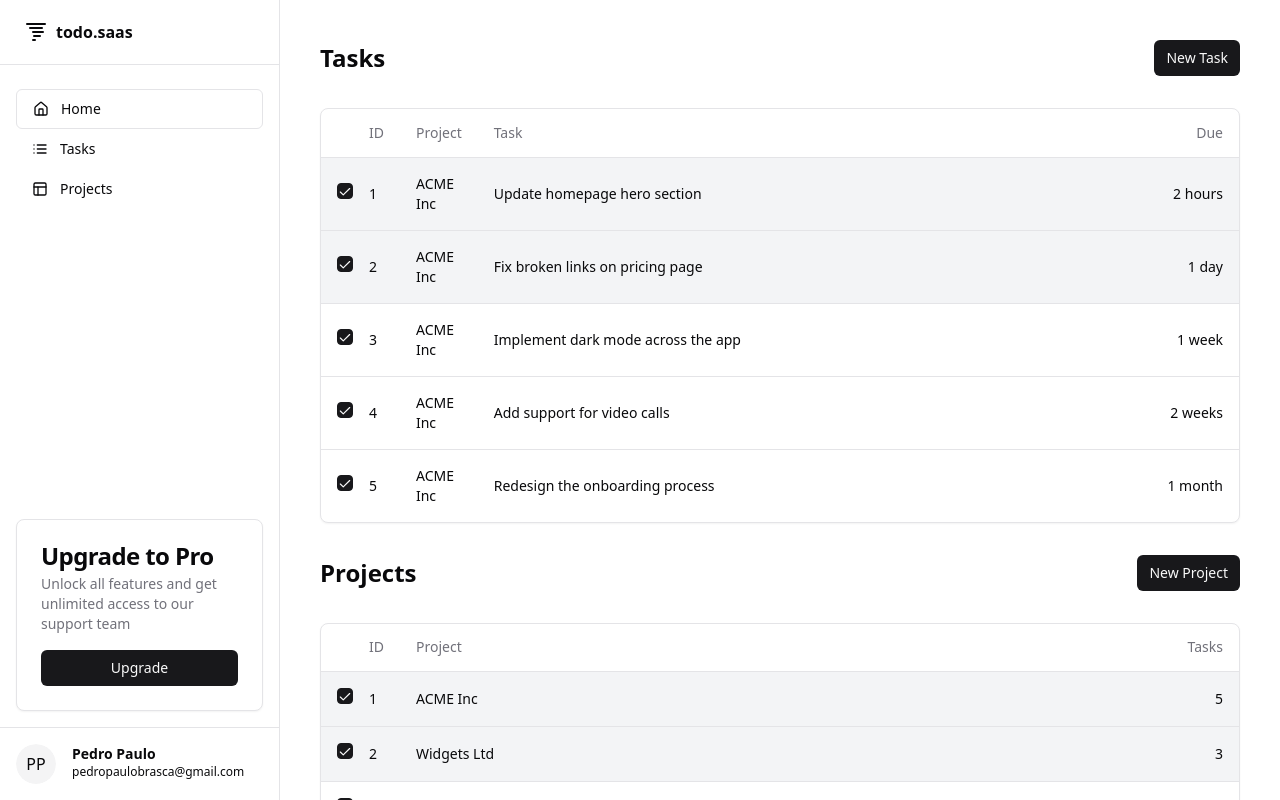
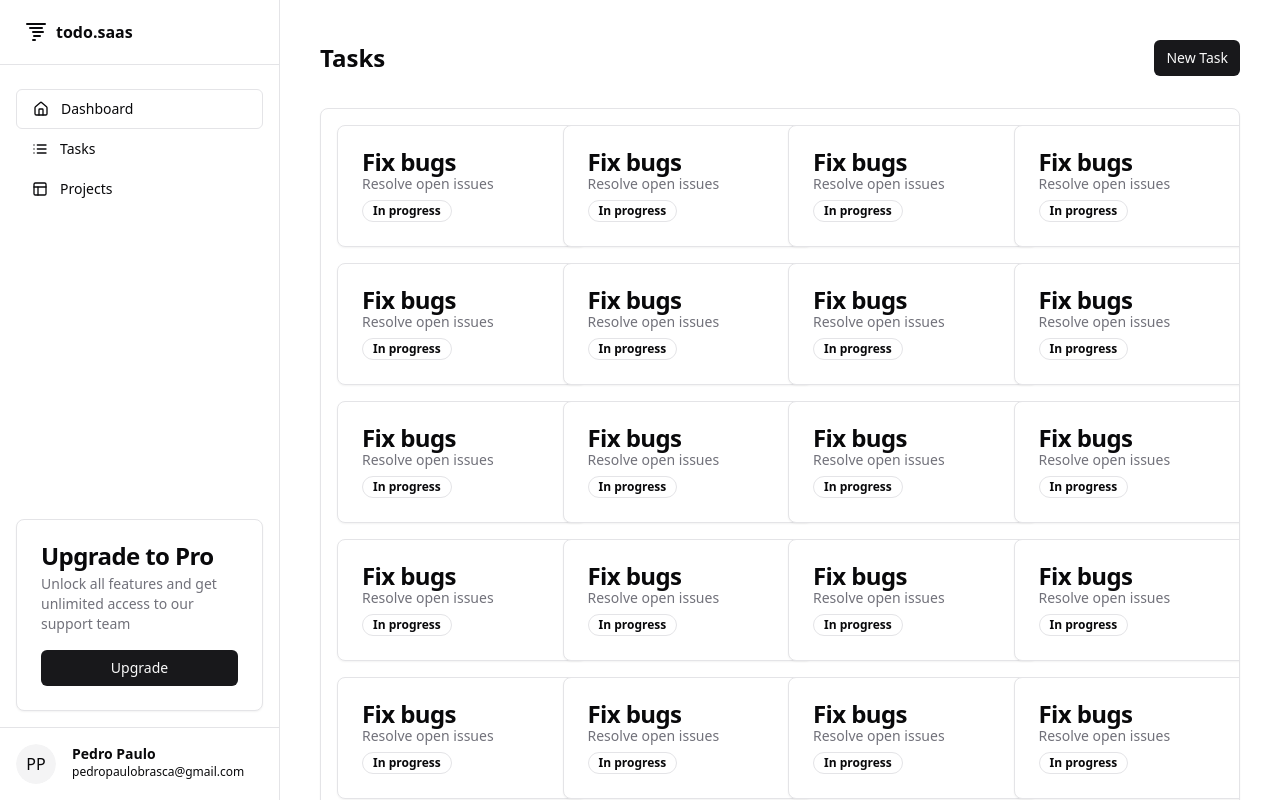
Before and after one commit to pedropaulobrasca/todo-saas-web, a React (Vite) app: page /app in a window 1280 px wide. Built offline with nearby package versions, Linux system fonts and the light colour scheme.

Commit message:
feat: dashboard

```diff
--- a/src/components/menu-sidebar.tsx
+++ b/src/components/menu-sidebar.tsx
@@ -54,7 +54,7 @@ export function MenuSidebar({
               <a className="flex items-center gap-3 rounded-lg py-2" href="#">
                 <Home className="size-4" />
                 <span className={cn(!isToggleMenuSidebar ? 'hidden' : 'block')}>
-                  Home
+                  Dashboard
                 </span>
               </a>
             </Button>
--- a/src/pages/app/dashboard.tsx
+++ b/src/pages/app/dashboard.tsx
@@ -1,6 +1,19 @@
+import { Badge } from '@/components/ui/badge'
 import { Button } from '@/components/ui/button'
-import { Card, CardContent } from '@/components/ui/card'
+import {
+  Card,
+  CardContent,
+  CardDescription,
+  CardHeader,
+  CardTitle,
+} from '@/components/ui/card'
 import { Checkbox } from '@/components/ui/checkbox'
+import {
+  ContextMenu,
+  ContextMenuContent,
+  ContextMenuItem,
+  ContextMenuTrigger,
+} from '@/components/ui/context-menu'
 import {
   Table,
   TableBody,
@@ -11,6 +24,23 @@ import {
 } from '@/components/ui/table'
 
 export function Dashboard() {
+  function handleContextMenu() {
+    switch ((event?.target as HTMLElement)?.textContent) {
+      case 'Profile':
+        alert('Profile')
+        break
+      case 'Billing':
+        alert('Billing')
+        break
+      case 'Team':
+        alert('Team')
+        break
+      case 'Subscription':
+        alert('Subscription')
+        break
+    }
+  }
+
   return (
     <main className="flex flex-1 flex-col gap-4 p-4 md:gap-8 md:p-10">
       <div className="flex items-center gap-4">
@@ -21,75 +51,36 @@ export function Dashboard() {
       </div>
       <Card>
         <CardContent className="p-0">
-          <div className="overflow-auto">
-            <Table className="min-w-[600px]">
-              <TableHeader>
-                <TableRow>
-                  <TableHead className="w-6" />
-                  <TableHead className="w-6">ID</TableHead>
-                  <TableHead className="w-6">Project</TableHead>
-                  <TableHead>Task</TableHead>
-                  <TableHead className="text-right">Due</TableHead>
-                </TableRow>
-              </TableHeader>
-              <TableBody>
-                <TableRow className="bg-gray-100 dark:bg-gray-800/40">
-                  <TableCell className="w-6">
-                    <Checkbox defaultChecked />
-                  </TableCell>
-                  <TableCell className="w-6">1</TableCell>
-                  <TableCell className="w-6">ACME Inc</TableCell>
-                  <TableCell className="font-medium">
-                    Update homepage hero section
-                  </TableCell>
-                  <TableCell className="text-right">2 hours</TableCell>
-                </TableRow>
-                <TableRow className="bg-gray-100 dark:bg-gray-800/40">
-                  <TableCell className="w-6">
-                    <Checkbox defaultChecked />
-                  </TableCell>
-                  <TableCell className="w-6">2</TableCell>
-                  <TableCell className="w-6">ACME Inc</TableCell>
-                  <TableCell className="font-medium">
-                    Fix broken links on pricing page
-                  </TableCell>
-                  <TableCell className="text-right">1 day</TableCell>
-                </TableRow>
-                <TableRow>
-                  <TableCell className="w-6">
-                    <Checkbox defaultChecked />
-                  </TableCell>
-                  <TableCell className="w-6">3</TableCell>
-                  <TableCell className="w-6">ACME Inc</TableCell>
-                  <TableCell className="font-medium">
-                    Implement dark mode across the app
-                  </TableCell>
-                  <TableCell className="text-right">1 week</TableCell>
-                </TableRow>
-                <TableRow>
-                  <TableCell className="w-6">
-                    <Checkbox defaultChecked />
-                  </TableCell>
-                  <TableCell className="w-6">4</TableCell>
-                  <TableCell className="w-6">ACME Inc</TableCell>
-                  <TableCell className="font-medium">
-                    Add support for video calls
-                  </TableCell>
-                  <TableCell className="text-right">2 weeks</TableCell>
-                </TableRow>
-                <TableRow>
-                  <TableCell className="w-6">
-                    <Checkbox defaultChecked />
-                  </TableCell>
-                  <TableCell className="w-6">5</TableCell>
-                  <TableCell className="w-6">ACME Inc</TableCell>
-                  <TableCell className="font-medium">
-                    Redesign the onboarding process
-                  </TableCell>
-                  <TableCell className="text-right">1 month</TableCell>
-                </TableRow>
-              </TableBody>
-            </Table>
+          <div className="grid grid-cols-4 gap-4 overflow-auto p-4 max-sm:grid-cols-1">
+            {Array.from({ length: 20 }).map((_, index) => (
+              <ContextMenu key={index}>
+                <ContextMenuTrigger>
+                  <Card className="min-w-[250px] max-sm:w-full">
+                    <CardHeader className="flex items-start">
+                      <div className="flex-1">
+                        <CardTitle>Fix bugs</CardTitle>
+                        <CardDescription>Resolve open issues</CardDescription>
+                      </div>
+                      <Badge variant="outline">In progress</Badge>
+                    </CardHeader>
+                  </Card>
+                </ContextMenuTrigger>
+                <ContextMenuContent>
+                  <ContextMenuItem onClick={handleContextMenu}>
+                    Edit
+                  </ContextMenuItem>
+                  <ContextMenuItem onClick={handleContextMenu}>
+                    Done
+                  </ContextMenuItem>
+                  <ContextMenuItem onClick={handleContextMenu}>
+                    Delete
+                  </ContextMenuItem>
+                  <ContextMenuItem onClick={handleContextMenu}>
+                    Subscription
+                  </ContextMenuItem>
+                </ContextMenuContent>
+              </ContextMenu>
+            ))}
           </div>
         </CardContent>
       </Card>
```
